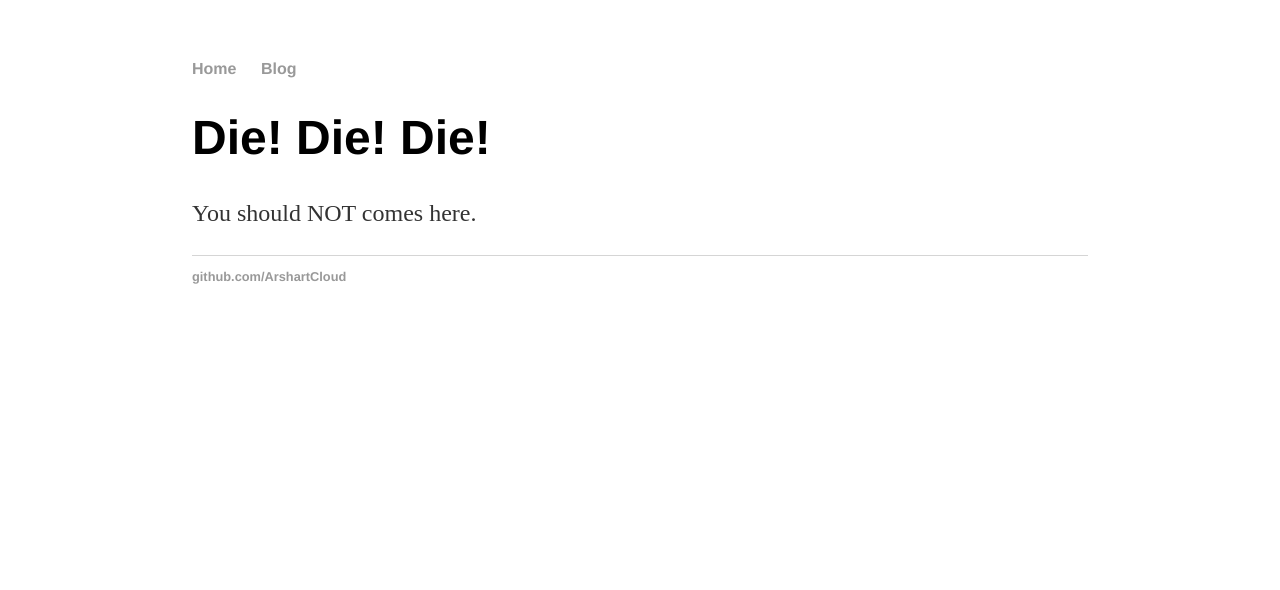
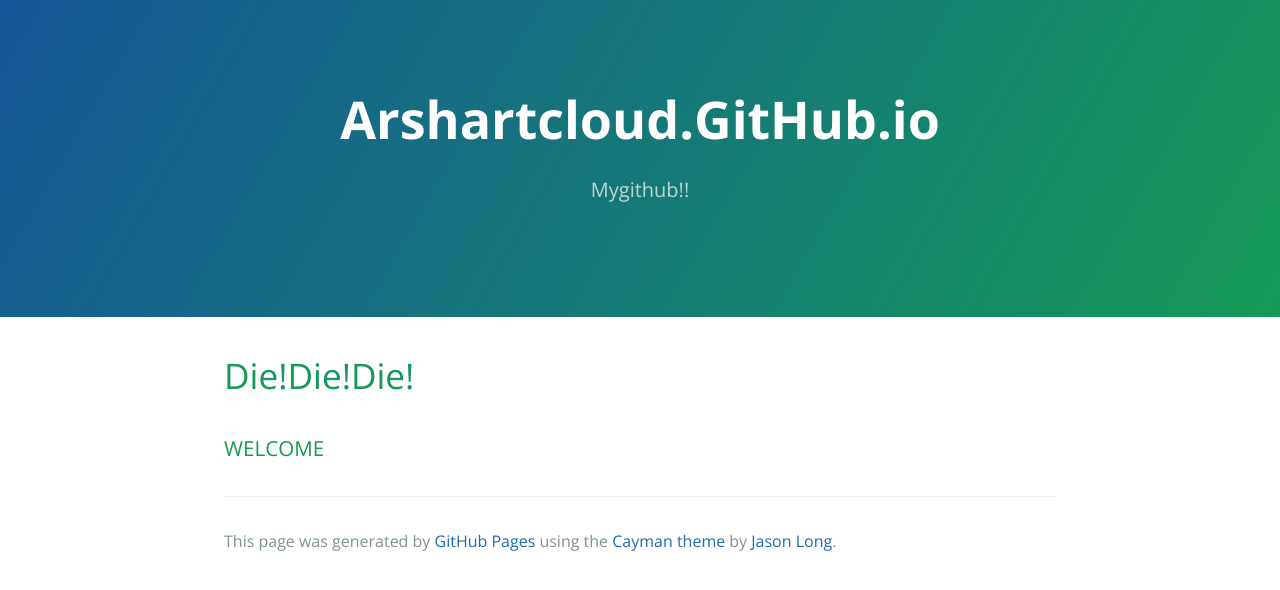
Before and after one commit to ArshartCloud/ArshartCloud.github.io, a Jekyll site: the page index.html, which Jekyll copies as it is, in a window 1280 px wide. Shown: the top 590 px of the page. Built offline with Jekyll 4.4.1, drawn with Linux system fonts in a browser that asks for light colours.

Commit message:
Replace master branch with page content via GitHub

```diff
--- a/index.html
+++ b/index.html
@@ -1,8 +1,34 @@
----
-layout: default
-title: The base of Love and Hope
----
-<div class="blurb">
-	<h1>Die! Die! Die!</h1>
-	<p>You should NOT comes here.</p>
-</div><!-- /.blurb -->
+<!DOCTYPE html>
+<html lang="en-us">
+  <head>
+    <meta charset="UTF-8">
+    <title>Arshartcloud.GitHub.io by ArshartCloud</title>
+    <meta name="viewport" content="width=device-width, initial-scale=1">
+    <link rel="stylesheet" type="text/css" href="stylesheets/normalize.css" media="screen">
+    <link href='https://fonts.googleapis.com/css?family=Open+Sans:400,700' rel='stylesheet' type='text/css'>
+    <link rel="stylesheet" type="text/css" href="stylesheets/stylesheet.css" media="screen">
+    <link rel="stylesheet" type="text/css" href="stylesheets/github-light.css" media="screen">
+  </head>
+  <body>
+    <section class="page-header">
+      <h1 class="project-name">Arshartcloud.GitHub.io</h1>
+      <h2 class="project-tagline">Mygithub!!</h2>
+    </section>
+
+    <section class="main-content">
+      <h1>
+<a id="diediedie" class="anchor" href="#diediedie" aria-hidden="true"><span aria-hidden="true" class="octicon octicon-link"></span></a>Die!Die!Die!</h1>
+
+<h3>
+<a id="welcome" class="anchor" href="#welcome" aria-hidden="true"><span aria-hidden="true" class="octicon octicon-link"></span></a>WELCOME</h3>
+
+      <footer class="site-footer">
+
+        <span class="site-footer-credits">This page was generated by <a href="https://pages.github.com">GitHub Pages</a> using the <a href="https://github.com/jasonlong/cayman-theme">Cayman theme</a> by <a href="https://twitter.com/jasonlong">Jason Long</a>.</span>
+      </footer>
+
+    </section>
+
+
+  </body>
+</html>
```
Also changed, not shown: params.json (+1 -1 lines).
